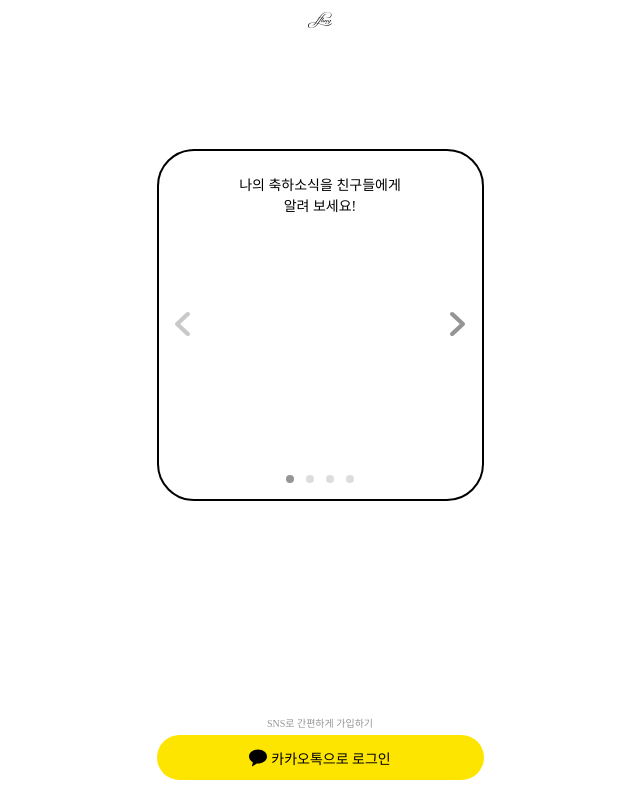
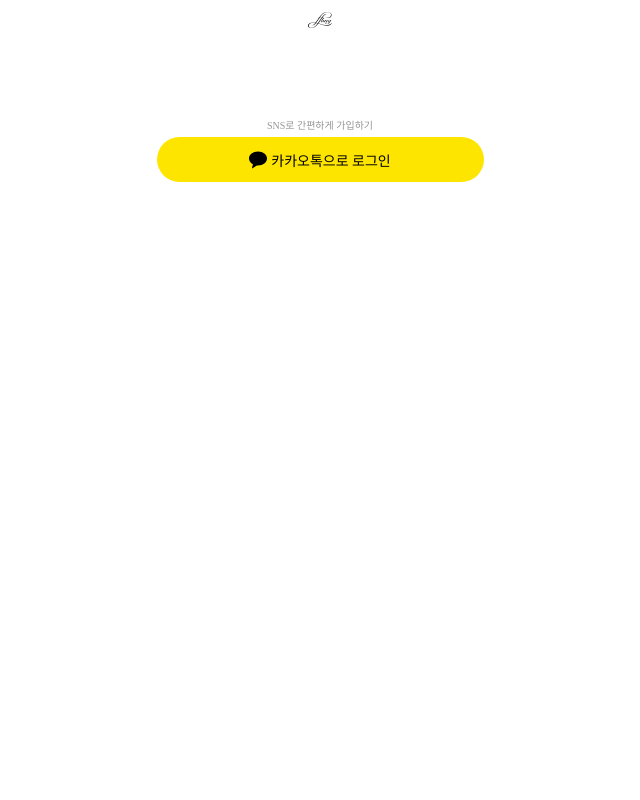
Before and after one commit to Leets-Official/Flowering-FE, a React (Vite) app: page /login in a window 1280 px wide. Shown: the whole page, without its empty margins (320-960 px from the left). Built offline with nearby package versions, Linux system fonts and the light colour scheme; a web font is replaced by a local one.

Commit message:
chore: login test

```diff
--- a/src/pages/LoginPage/index.tsx
+++ b/src/pages/LoginPage/index.tsx
@@ -1,6 +1,6 @@
 import kakaoSymbol from '@/assets/Icons/kakao.svg'
 import logo from '@/assets/images/fling.png'
-import MerryGoRound from '@/components/MerryGoRound'
+// import MerryGoRound from '@/components/MerryGoRound'
 
 const LoginPage = () => {
   const LoginAssign = () => {
@@ -13,9 +13,9 @@
   return (
     <div className="flex h-full flex-col items-center">
       <img className=" mt-3 h-4 w-6" src={logo} />
-      <div className="mb-10 flex h-full items-center">
+      {/* <div className="mb-10 flex h-full items-center">
         <MerryGoRound />
-      </div>
+      </div> */}
       <div className="flex w-full flex-col px-6 py-5">
         <div className="font-xs mb-1 mt-[4.4rem] text-center text-[#959595]">
           SNS로 간편하게 가입하기
```
